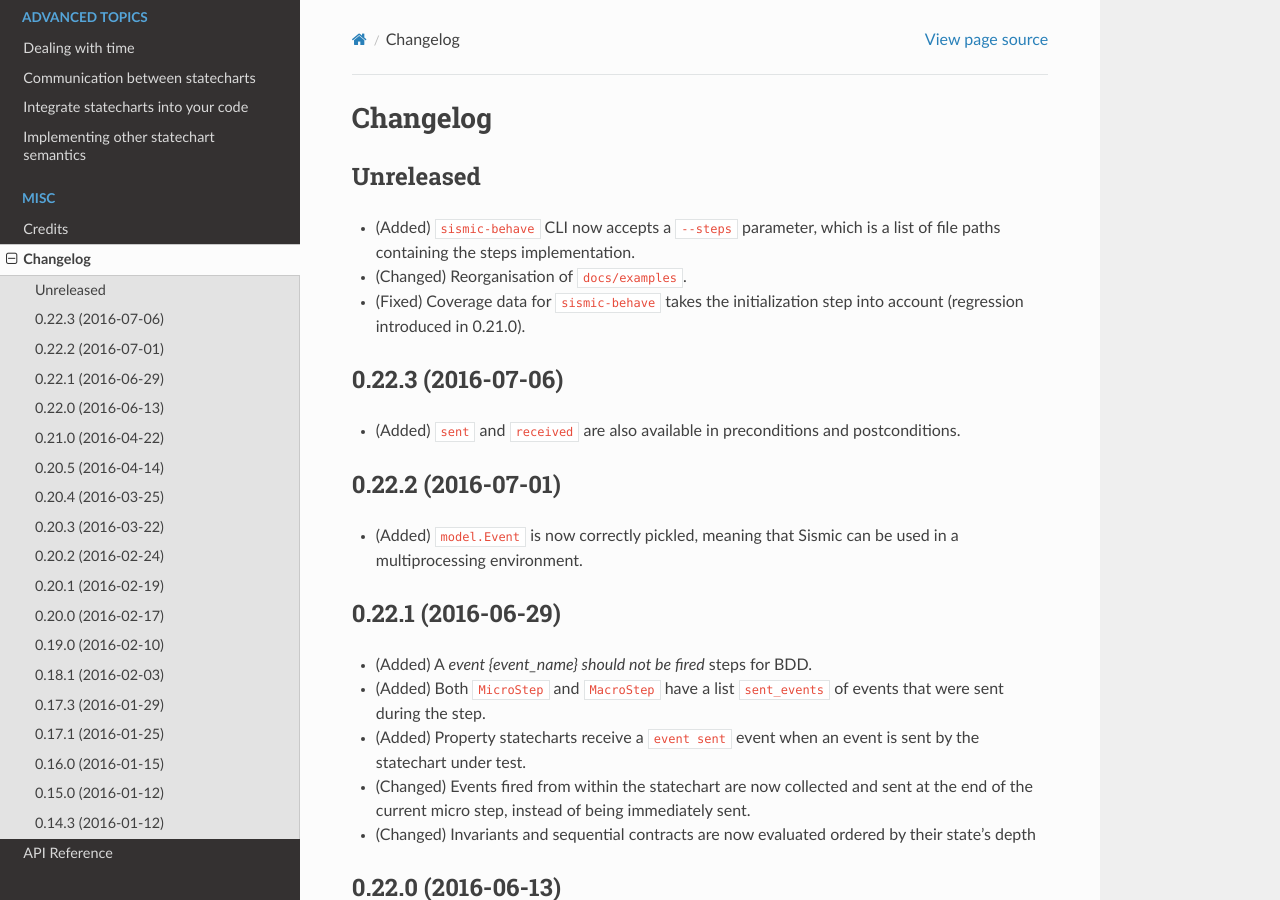
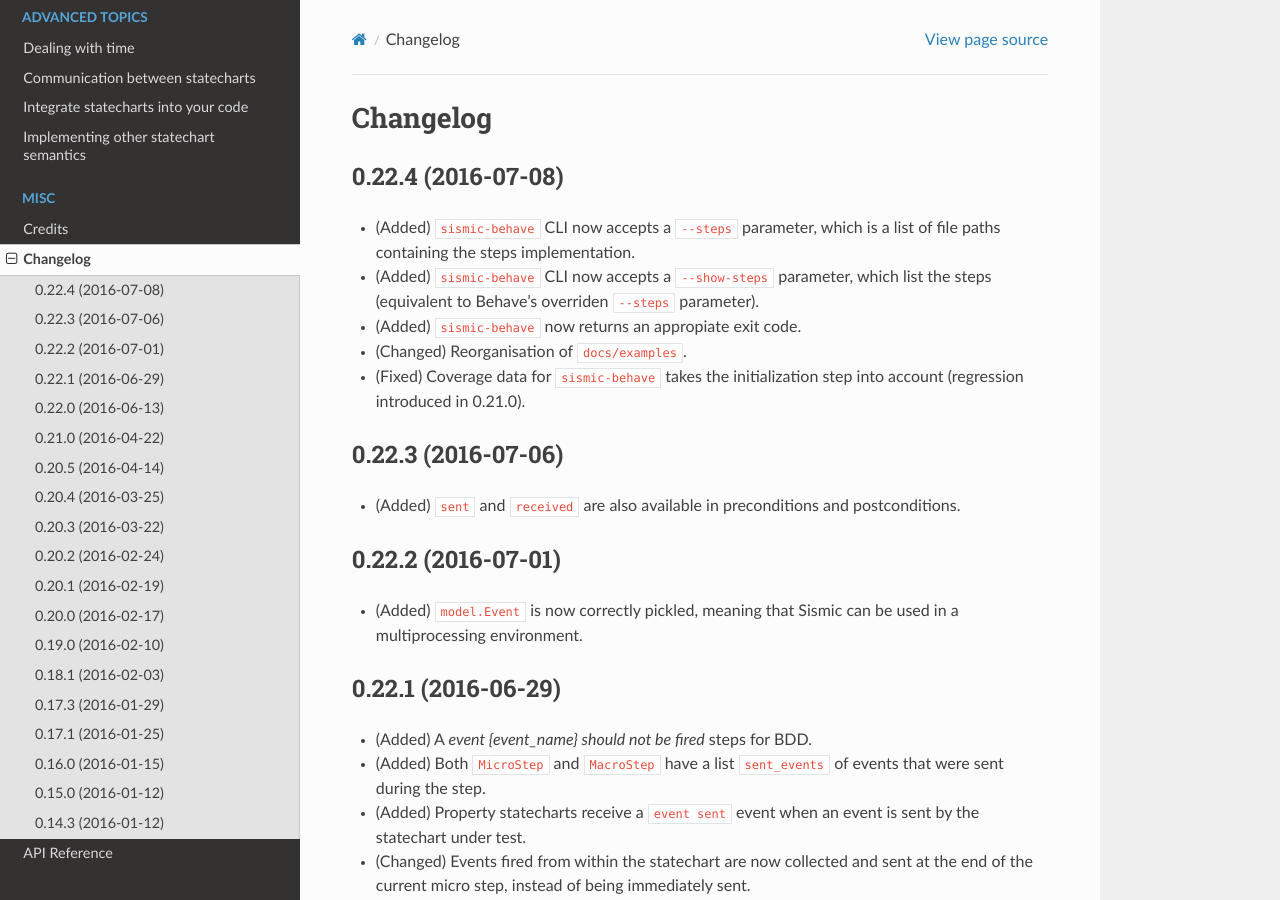
Before and after one commit to AlexandreDecan/sismic, a Sphinx documentation site: the page built from docs/changelog.rst, in a window 1280 px wide and 900 px high. Built offline with Sphinx 7.4.7 and the Read the Docs theme 2.0.0, drawn with Linux system fonts in a browser that asks for light colours.

Commit message:
0.22.4 - sismic-behave CLI

```diff
--- a/CHANGELOG.rst
+++ b/CHANGELOG.rst
@@ -1,11 +1,14 @@
 Changelog
 =========
 
-Unreleased
-----------
+0.22.4 (2016-07-08)
+-------------------
 
 - (Added) ``sismic-behave`` CLI now accepts a ``--steps`` parameter, which is a list of file paths containing the steps
   implementation.
+- (Added) ``sismic-behave`` CLI now accepts a ``--show-steps`` parameter, which list the steps (equivalent to
+  Behave's overriden ``--steps`` parameter).
+- (Added) ``sismic-behave`` now returns an appropiate exit code.
 - (Changed) Reorganisation of ``docs/examples``.
 - (Fixed) Coverage data for ``sismic-behave`` takes the initialization step into account (regression
   introduced in 0.21.0).
--- a/docs/behavior.rst
+++ b/docs/behavior.rst
@@ -122,6 +122,10 @@ make use of steps defined in `heating_steps.py <https://github.com/AlexandreDeca
 can be tested using ``sismic-behave microwave.yaml --features heating_human.feature --steps heating_steps.py``
 from the *docs/examples/microwave* directory.
 
+All remaining parameters that are provided to ``sismic-behave`` are passed to ``behave``. Notice that ``behave`` CLI also
+supports a ``--steps`` parameter which list the currently needed steps for the given features files).
+While this ``--steps`` parameter is overridden by ``sismic-behave``, Sismic provides a ``--show-steps`` parameter
+that does exactly the same job.
 
 "Given" and "when" steps
 ------------------------
--- a/docs/testing.rst
+++ b/docs/testing.rst
@@ -16,8 +16,8 @@ To overcome this, Sismic provides a module :py:mod:`sismic.testing` that makes i
 statecharts using statecharts themselves!
 
 
-Using stories to write tests
-----------------------------
+Using statecharts to encode (un)desirable properties
+----------------------------------------------------
 
 **Remark**: in the following, the term *statechart under test* refers to the statechart that is to be tested,
 while the term *property statechart* refers to a statechart that expresses conditions or
--- a/sismic/__init__.py
+++ b/sismic/__init__.py
@@ -1,5 +1,5 @@
 __description__ = 'Sismic Interactive Statechart Model Interpreter and Checker'
-__version__ = '0.22.3'
+__version__ = '0.22.4'
 __url__ = 'https://github.com/AlexandreDecan/sismic/'
 __author__ = 'Alexandre Decan'
 __email__ = 'alexandre.decan@lexpage.net'
```
Also changed, not shown: .travis.yml, 1 other file.
